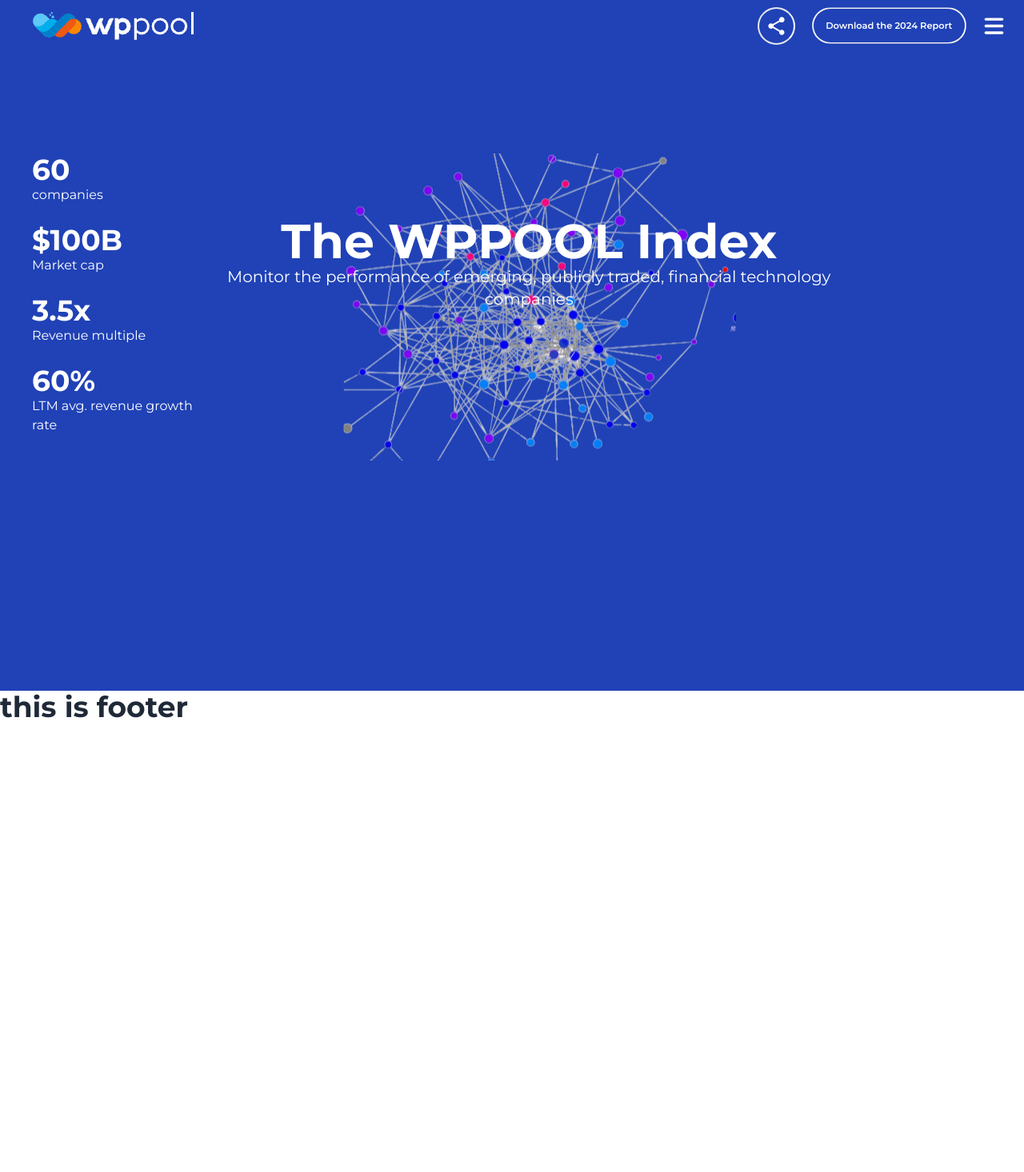
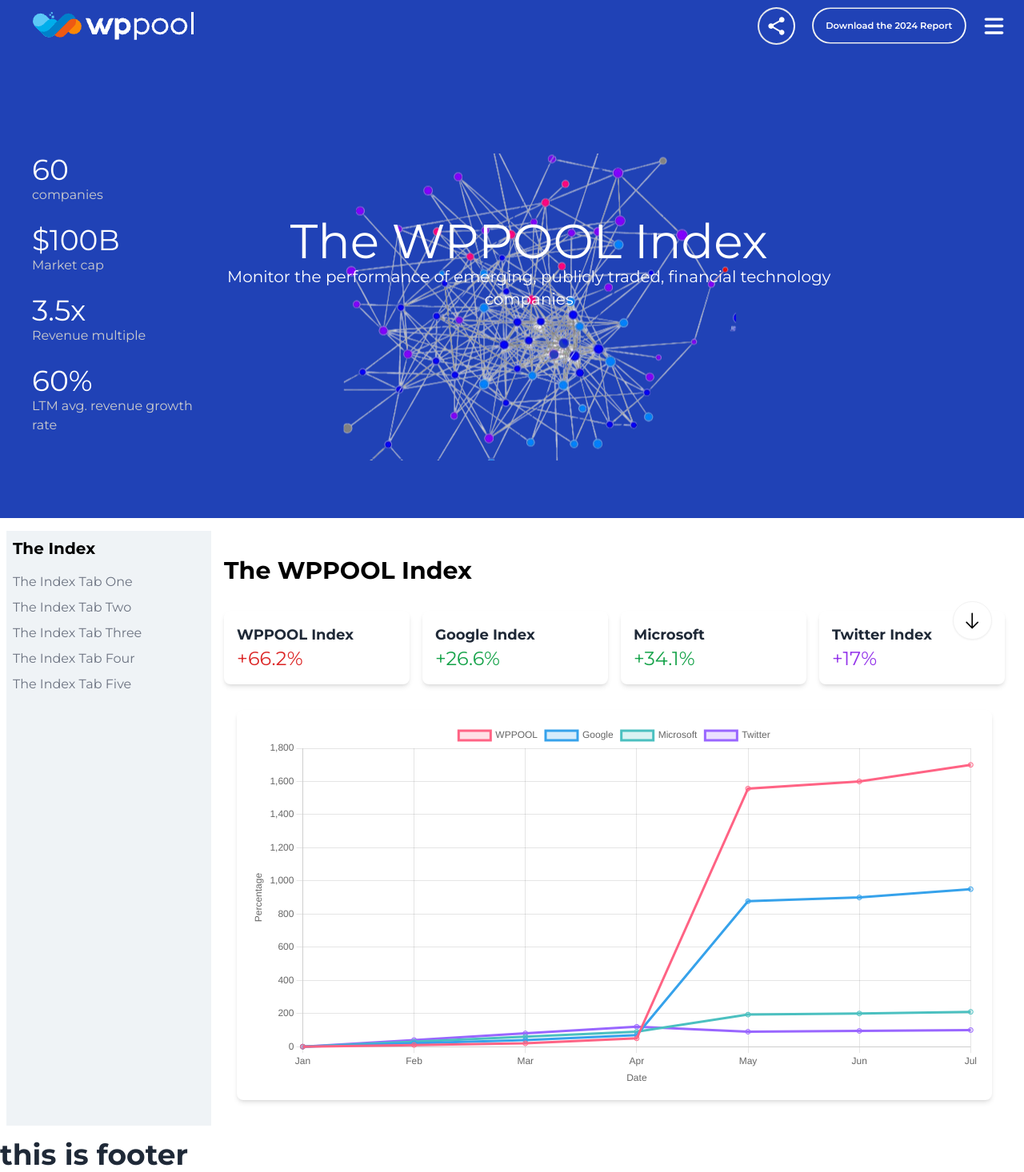
Before and after one commit to Mahedihasanimam/wppool, a React (Vite) app: page / in a window 1280 px wide. Shown: the whole page at 80% size. Before the commit the page ends 906 px from the top, so only its background shows below. Built offline with nearby package versions, Linux system fonts and the light colour scheme.

Commit message:
graph/chart added

```diff
--- a/package.json
+++ b/package.json
@@ -10,9 +10,11 @@
     "preview": "vite preview"
   },
   "dependencies": {
+    "chart.js": "^4.4.3",
     "localforage": "^1.10.0",
     "match-sorter": "^6.3.4",
     "react": "^18.3.1",
+    "react-chartjs-2": "^5.2.0",
     "react-dom": "^18.3.1",
     "react-icons": "^5.2.1",
     "react-router-dom": "^6.24.1",
--- a/src/pages/home/Home.jsx
+++ b/src/pages/home/Home.jsx
@@ -1,12 +1,27 @@
-import React from 'react';
-import Hero from './hero/Hero';
+import React from "react";
+import Hero from "./hero/Hero";
+import ChartComponent from "./chart/ChartComponent";
+import Sidebar from "./chart/Sidebar";
+import TopCards from "./chart/TopCards";
 
 const Home = () => {
-    return (
-        <div className='mt-16'>
-            <Hero/>
+  return (
+    <div className="mt-16">
+      <Hero />
+      <div className="flex container mx-auto flex-col lg:flex-row h-fit px-2 my-4">
+        <Sidebar />
+        <div className="flex flex-col flex-grow p-4">
+          <header className="App-header text-black py-4 mb-4">
+            <h1 className="text-3xl font-bold">The WPPOOL Index</h1>
+          </header>
+          <TopCards />
+          <main className="flex-grow">
+            <ChartComponent />
+          </main>
         </div>
-    );
+      </div>
+    </div>
+  );
 };
 
 export default Home;
--- /dev/null
+++ b/src/pages/home/chart/ChartComponent.jsx
@@ -0,0 +1,82 @@
+// src/ChartComponent.js
+
+import React from 'react';
+import { Line } from 'react-chartjs-2';
+import { Chart as ChartJS, CategoryScale, LinearScale, PointElement, LineElement, Title, Tooltip, Legend } from 'chart.js';
+
+ChartJS.register(CategoryScale, LinearScale, PointElement, LineElement, Title, Tooltip, Legend);
+
+const ChartComponent = () => {
+  const data = {
+    labels: ['Jan', 'Feb', 'Mar', 'Apr', 'May', 'Jun', 'Jul'],
+    datasets: [
+      {
+        label: 'WPPOOL',
+        data: [0, 10, 20, 50, 1556.9, 1600, 1700],
+        borderColor: 'rgba(255, 99, 132, 1)',
+        backgroundColor: 'rgba(255, 99, 132, 0.2)',
+      },
+      {
+        label: 'Google',
+        data: [0, 20, 40, 70, 877.2, 900, 950],
+        borderColor: 'rgba(54, 162, 235, 1)',
+        backgroundColor: 'rgba(54, 162, 235, 0.2)',
+      },
+      {
+        label: 'Microsoft',
+        data: [0, 30, 60, 90, 193.3, 200, 210],
+        borderColor: 'rgba(75, 192, 192, 1)',
+        backgroundColor: 'rgba(75, 192, 192, 0.2)',
+      },
+      {
+        label: 'Twitter',
+        data: [0, 40, 80, 120, 90.2, 95, 100],
+        borderColor: 'rgba(153, 102, 255, 1)',
+        backgroundColor: 'rgba(153, 102, 255, 0.2)',
+      },
+    ],
+  };
+
+  const options = {
+    responsive: true,
+    plugins: {
+      legend: {
+        position: 'top',
+      },
+      tooltip: {
+        mode: 'index',
+        intersect: false,
+      },
+    },
+    interaction: {
+      mode: 'nearest',
+      axis: 'x',
+      intersect: false,
+    },
+    scales: {
+      x: {
+        title: {
+          display: true,
+          text: 'Date',
+        },
+      },
+      y: {
+        title: {
+          display: true,
+          text: 'Percentage',
+        },
+        beginAtZero: true,
+      },
+    },
+  };
+
+  return (
+    <div className="container mx-auto p-4">
+      <div className="bg-white p-4 shadow-md rounded-lg">
+        <Line data={data} options={options} />
+      </div>
+    </div>
+  );
+};
+
+export default ChartComponent;
--- /dev/null
+++ b/src/pages/home/chart/Sidebar.jsx
@@ -0,0 +1,20 @@
+// src/Sidebar.js
+
+import React from 'react';
+
+const Sidebar = () => {
+  return (
+    <div className="w-64 bg-[#EFF3F6] text-black     p-2 hidden lg:block">
+      <h2 className="text-xl font-bold mb-4">The Index</h2>
+      <ul>
+        <li className="mb-2"><a href="#" className="text-gray-500">The Index Tab One</a></li>
+        <li className="mb-2"><a href="#" className="text-gray-500">The Index Tab Two</a></li>
+        <li className="mb-2"><a href="#" className="text-gray-500">The Index Tab Three</a></li>
+        <li className="mb-2"><a href="#" className="text-gray-500">The Index Tab Four</a></li>
+        <li className="mb-2"><a href="#" className="text-gray-500">The Index Tab Five</a></li>
+      </ul>
+    </div>
+  );
+};
+
+export default Sidebar;
--- /dev/null
+++ b/src/pages/home/chart/TopCards.jsx
@@ -0,0 +1,28 @@
+// src/TopCards.js
+
+import React from 'react';
+
+const TopCards = () => {
+  return (
+    <div className="grid grid-cols-1 md:grid-cols-2 lg:grid-cols-4 gap-4 mb-4">
+      <div className="bg-white p-4 shadow-md rounded-lg">
+        <h3 className="text-lg font-bold">WPPOOL Index</h3>
+        <p className="text-2xl text-red-600">+66.2%</p>
+      </div>
+      <div className="bg-white p-4 shadow-md rounded-lg">
+        <h3 className="text-lg font-bold">Google Index</h3>
+        <p className="text-2xl text-green-600">+26.6%</p>
+      </div>
+      <div className="bg-white p-4 shadow-md rounded-lg">
+        <h3 className="text-lg font-bold">Microsoft</h3>
+        <p className="text-2xl text-green-600">+34.1%</p>
+      </div>
+      <div className="bg-white p-4 shadow-md rounded-lg">
+        <h3 className="text-lg font-bold">Twitter Index</h3>
+        <p className="text-2xl text-purple-600">+17%</p>
+      </div>
+    </div>
+  );
+};
+
+export default TopCards;
--- a/src/pages/home/hero/Hero.jsx
+++ b/src/pages/home/hero/Hero.jsx
@@ -1,30 +1,32 @@
+import { GoArrowDown } from "react-icons/go";
+
 const Hero = () => {
   return (
-    <div className=" min-h-screen py-6 h-full w-full bg-[#2042B6]  px-10  text-white pt-32">
-      <div className="flex lg:flex-row md:flex-row flex-col-reverse justify-between">
+    <div className=" py-6 h-full w-full bg-[#2042B6]  px-10  text-white pt-32">
+      <div className="flex container mx-auto lg:flex-row md:flex-row flex-col-reverse justify-between">
         <div className="">
           <ul className="text-white space-y-6">
             <li>
-              <p className="text-4xl font-bold">60</p>
-              <p>companies</p>
+              <p className="text-4xl font-normal">60</p>
+              <p className="text-[#CDCDCD]">companies</p>
             </li>
             <li>
-              <p className="text-4xl font-bold">$100B </p>
-              <p>Market cap</p>
+              <p className="text-4xl font-normal">$100B </p>
+              <p className="text-[#CDCDCD]">Market cap</p>
             </li>
             <li>
-              <p className="text-4xl font-bold">3.5x</p>
-              <p>Revenue multiple</p>
+              <p className="text-4xl font-normal">3.5x</p>
+              <p className="text-[#CDCDCD]">Revenue multiple</p>
             </li>
             <li>
-              <p className="text-4xl font-bold">60%</p>
-              <p>LTM avg. revenue growth rate</p>
+              <p className="text-4xl font-normal">60%</p>
+              <p className="text-[#CDCDCD]">LTM avg. revenue growth rate</p>
             </li>
           </ul>
         </div>
         <div className=" space-y-4 text-center mb-12  lg:mr-44  ">
           <div className="bg-network-bg bg-no-repeat bg-center pt-20   min-h-96">
-            <h1 className="lg:text-6xl text-4xl font-bold  ">
+            <h1 className="lg:text-6xl text-4xl font-normal  ">
               The WPPOOL Index
             </h1>
             <p className="text-xl ">
@@ -34,6 +36,10 @@
           </div>
         </div>
       </div>
+
+      <button className="btn bg-white text-black rounded-full px-2.5 hover:bg-white absolute bottom-0 right-10">
+      <GoArrowDown size={27}/>
+      </button>
     </div>
   );
 };
```
Also changed, not shown: 1 other file (tests, documents, lock files or other folders).
